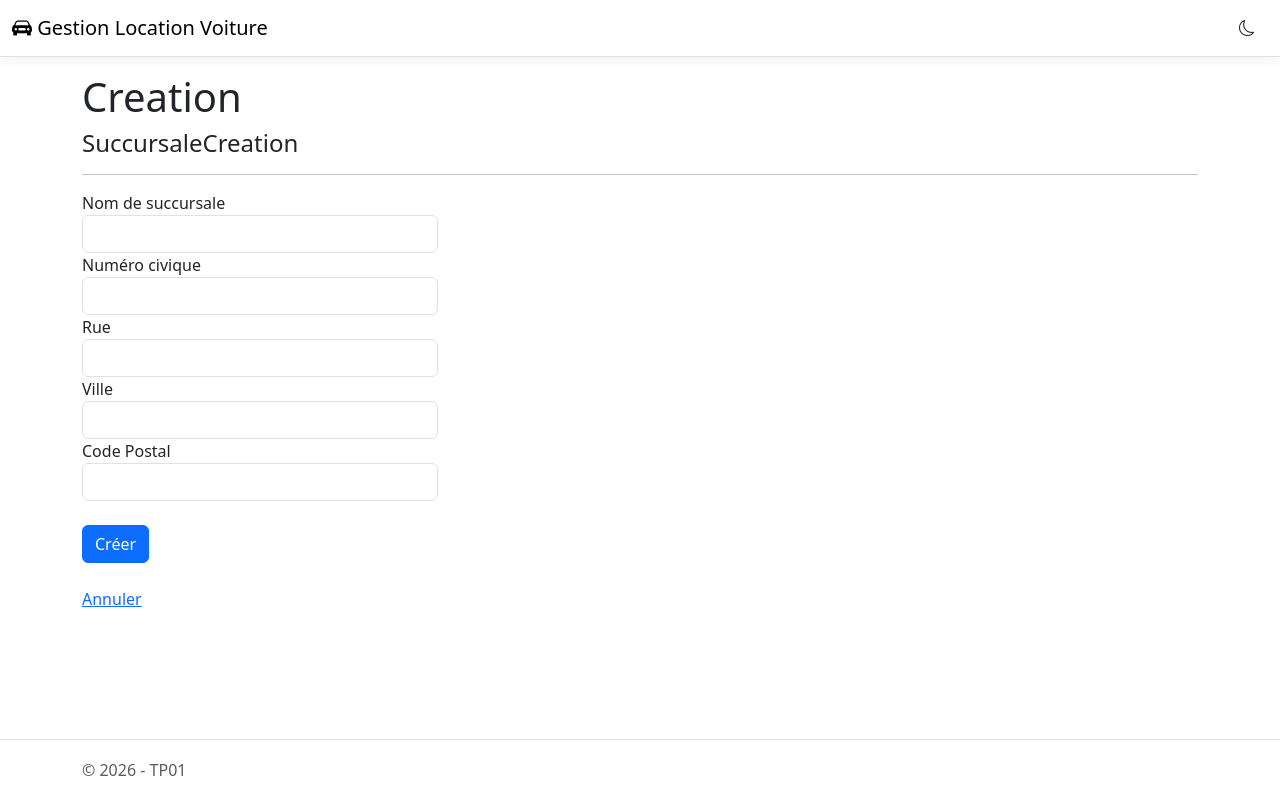
After one commit to ines203/TP_DevWeb, an ASP.NET Core app: template TP01/Views/Succursale/Creation.cshtml in a window 1280 px wide. The commit adds this page. Run offline with ASP.NET Core 8, Linux system fonts and the light colour scheme; the template is opened without the code that fills it, so the values that code supplies are empty; style sheets or scripts are compiled from the project's sources; some libraries are stand-ins or nearby versions.

Commit message:
Ajout de la création de succursale (UC06)

```diff
--- /dev/null
+++ b/TP01/Views/Succursale/Creation.cshtml
@@ -0,0 +1,54 @@
+@model SystemeDeLocation.Website.Models.Succursale.SuccursaleCreation
+
+@{
+    ViewData["Title"] = "Creation";
+}
+
+<h1>Creation</h1>
+
+<h4>SuccursaleCreation</h4>
+<hr />
+<div class="row">
+    <div class="col-md-4">
+        <form asp-action="Creation">
+            <div asp-validation-summary="ModelOnly" class="text-danger"></div>
+            <div class="form-group">
+                <label asp-for="Nom" class="control-label"></label>
+                <input asp-for="Nom" class="form-control" />
+                <span asp-validation-for="Nom" class="text-danger"></span>
+            </div>
+            <div class="form-group">
+                <label asp-for="NumeroCivique" class="control-label"></label>
+                <input asp-for="NumeroCivique" class="form-control" />
+                <span asp-validation-for="NumeroCivique" class="text-danger"></span>
+            </div>
+            <div class="form-group">
+                <label asp-for="Rue" class="control-label"></label>
+                <input asp-for="Rue" class="form-control" />
+                <span asp-validation-for="Rue" class="text-danger"></span>
+            </div>
+            <div class="form-group">
+                <label asp-for="Ville" class="control-label"></label>
+                <input asp-for="Ville" class="form-control" />
+                <span asp-validation-for="Ville" class="text-danger"></span>
+            </div>
+            <div class="form-group">
+                <label asp-for="CodePostal" class="control-label"></label>
+                <input asp-for="CodePostal" class="form-control" />
+                <span asp-validation-for="CodePostal" class="text-danger"></span>
+            </div>
+            <br />
+            <div class="form-group">
+                <input type="submit" value="Créer" class="btn btn-primary" />
+            </div>
+        </form>
+    </div>
+</div>
+<br />
+<div>
+    <a asp-action="List">Annuler</a>
+</div>
+
+@section Scripts {
+    @{await Html.RenderPartialAsync("_ValidationScriptsPartial");}
+}
```
Also changed, not shown: TP01/Controllers/SuccursaleController.cs (+47 -0 lines), TP01/Models/Succursale/SuccursaleCreation.cs (added, +29 -0 lines), TP01/Views/Succursale/List.cshtml (+7 -0 lines), 1 other file.
